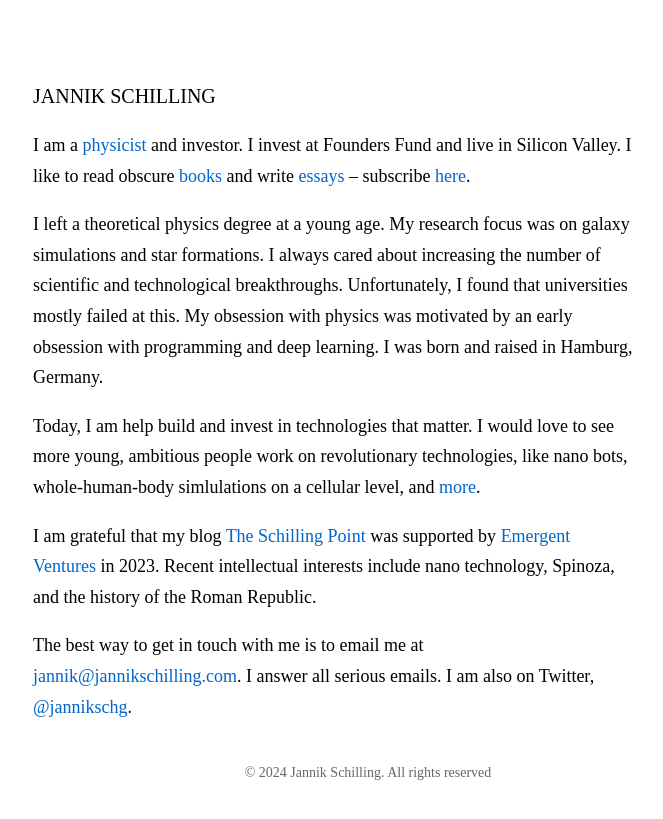
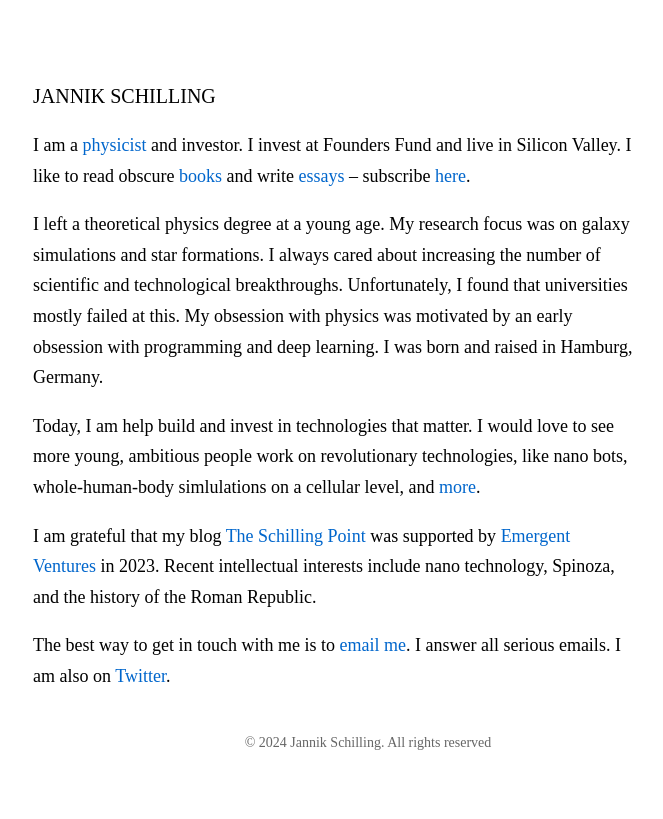
Before and after one commit to jannikls/jannikls.github.io, a Jekyll site: the page built from index.md, in a window 1280 px wide. Shown: the top 819 px of the page, without its empty margins (272-935 px from the left). Built offline with Jekyll 4.4.1, drawn with Linux system fonts in a browser that asks for light colours; some web fonts are replaced.

Commit message:
changed email

```diff
--- a/index.md
+++ b/index.md
@@ -10,4 +10,4 @@ Today, I am help build and invest in technologies that matter. I would love to s
 
 I am grateful that my blog [The Schilling Point](https://www.theschillingpoint.com) was supported by [Emergent Ventures](https://www.mercatus.org/emergent-ventures) in 2023. Recent intellectual interests include nano technology, Spinoza, and the history of the Roman Republic.
 
-The best way to get in touch with me is to email me at [jannik@jannikschilling.com](mailto:jannik@jannikschilling.com). I answer all serious emails. I am also on Twitter, [@jannikschg](https://x.com/jannikschg).
+The best way to get in touch with me is to [email me](mailto:janniklschilling@gmail.com). I answer all serious emails. I am also on [Twitter](https://x.com/jannikschg).
```
